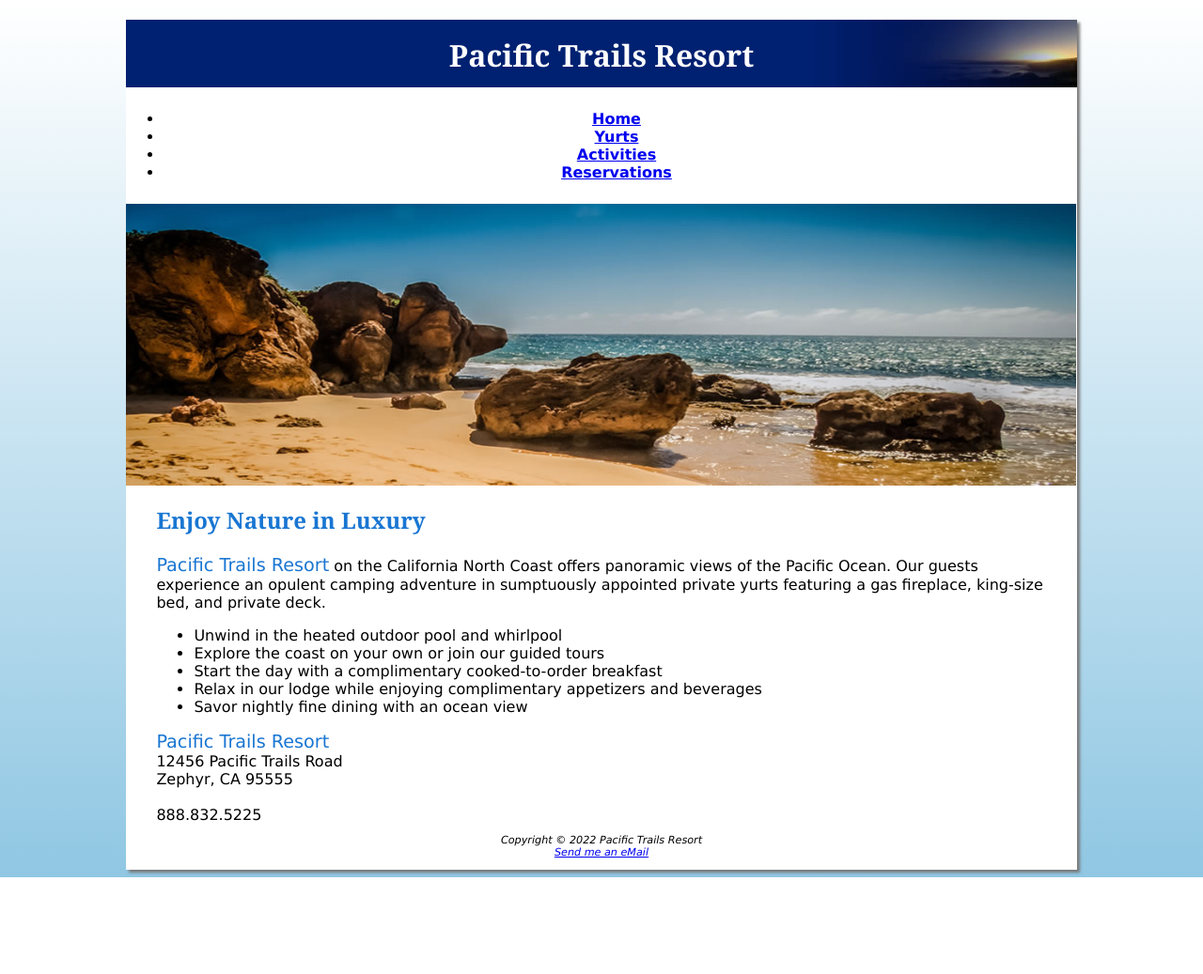
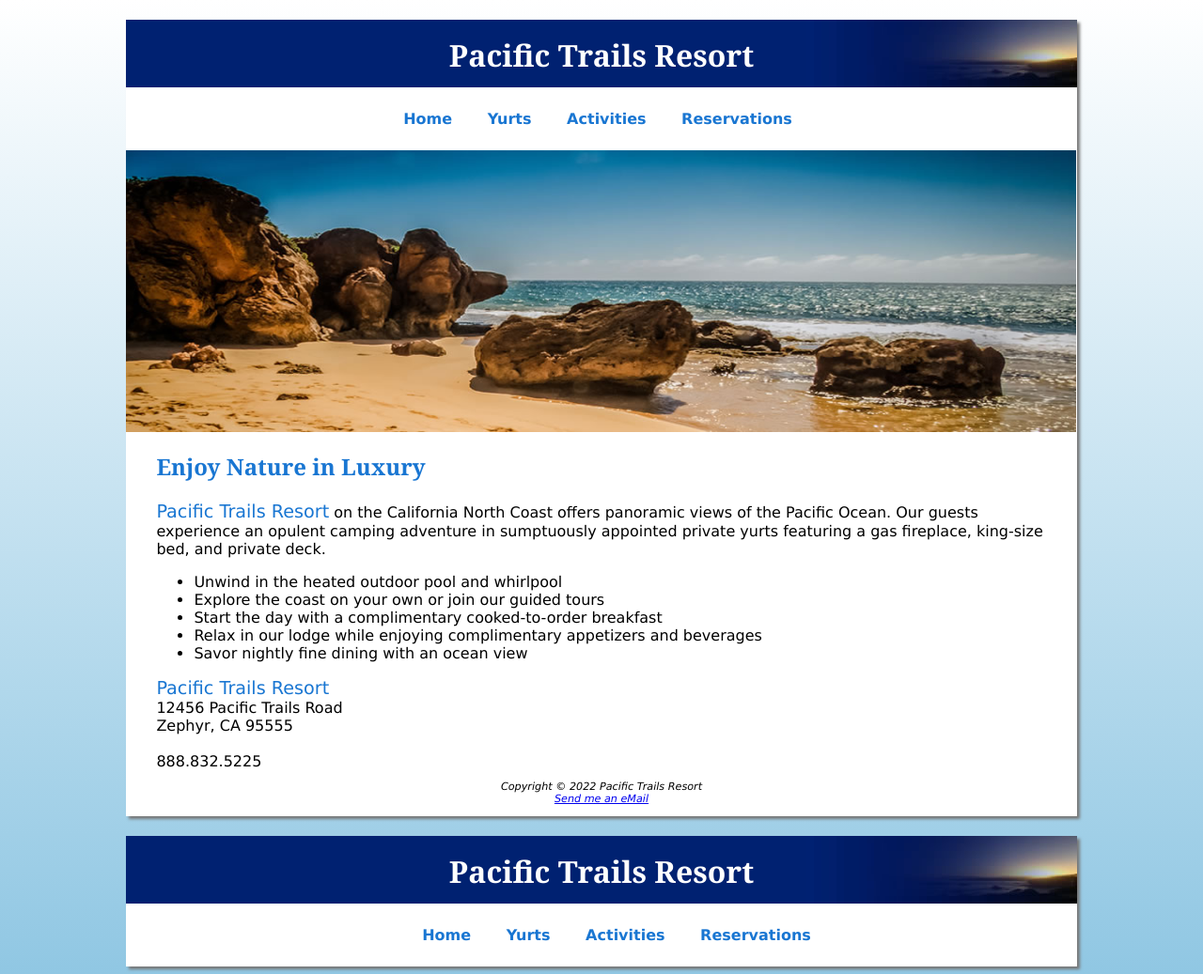
Before and after one commit to noahrose82/CIS133DA, a plain HTML site: page week7/PacificTrails/index.html in a window 1280 px wide. Shown: the whole page at 94% size. Before the commit the page ends 934 px from the top, so only its background shows below. Drawn offline with Linux system fonts and the light colour scheme.

Commit message:
wk7 coding homework

```diff
--- a/week7/PacificTrails/index.html
+++ b/week7/PacificTrails/index.html
@@ -13,7 +13,6 @@
         <header>
             <h1>Pacific Trails Resort</h1>
         </header>
-
         <nav>
             <ul>
                 <li><a href="index.html">Home</a></li>
@@ -22,9 +21,7 @@
                 <li><a href="reservations.html">Reservations</a></li>
             </ul>
         </nav>
-
         <div id="homehero"></div>
-
         <main>
             <h2>Enjoy Nature in Luxury</h2>
                 <p>
@@ -45,13 +42,34 @@
                     888.832.5225
                 </div>
         </main>
-
         <footer>
             Copyright &copy; 2022 Pacific Trails Resort <br />
             <a href="mailto:myron.freebop@crazy.com">Send me an eMail</a>
         </footer>
-
     </div>
-
+</body>
+</html><!DOCTYPE html>
+<html lang="en">
+<head>
+    <meta charset="UTF-8">
+    <meta http-equiv="X-UA-Compatible" content="IE=edge">
+    <meta name="viewport" content="width=device-width, initial-scale=1.0">
+    <title>Pacific Trails Resort</title>
+    <link rel="stylesheet" href="pacific.css" />
+</head>
+<body>
+    <div id="wrapper">
+        <header>
+            <h1>Pacific Trails Resort</h1>
+        </header>
+        <nav>
+            <ol>
+                <li><a href="index.html">Home</a></li>
+                <li><a href="yurts.html">Yurts</a></li>
+                <li><a href="activities.html">Activities</a></li>
+                <li><a href="reservations.html">Reservations</a></li>
+            </ol>
+        </nav>
+    </div>
 </body>
 </html>
--- a/week7/PacificTrails/pacific.css
+++ b/week7/PacificTrails/pacific.css
@@ -2,7 +2,6 @@ body {
     background-image: linear-gradient(to bottom, #FFFFFF, #90C7E3);
     font-family: Verdana, Arial, sans-serif;
 }
-
 header {
     background-color: #002171;
     background-image: url('images/sunset.jpg');
@@ -12,63 +11,68 @@ header {
     font-family: Georgia, serif;
     height: 72px;
 }
-
 nav {
-	font-weight: bold;
-	padding-top: .5em;
-	padding-right: .5em;
-	padding-bottom: .5em;
-	text-align: center;
+    font-weight: bold;
+    padding-top: .5em;
+    padding-right: .5em;
+    padding-bottom: .5em;
+    text-align: center;
 }
-
+nav ul {
+    list-style: none;
+    padding: 0;
+}
+nav li {
+    display: inline;
+    margin: 0 1em;
+}
+nav a {
+    text-decoration: none;
+    color: #1976D2;
+    transition: background-color 0.3s, color 0.3s;
+}
+nav a:hover {
+    background-color: #1976D2;
+    color: #FFFFFF;
+}
 main {
-    padding-left: 2em;
-    padding-right: 2em;
+    padding: 0 2em;
     display: block;
 }
-
 footer {
     font-size: .70em;
     font-style: italic;
     text-align: center;
     padding: 1em;
 }
-
 dt {
     color: #002171;
     font-weight: bold;
 }
-
 h1 {
     text-align: center;
     padding-top: .5em;
 }
-
 h2 {
     color: #1976D2;
     font-family: Georgia, serif;
 }
-
 h3 {
     font-family: Georgia, serif;
 }
-
 .resort {
     color: #1976D2;
     font-size: 1.2em;
 }
-
 #homehero {
     height: 300px;
     background-image: url('images/coast.jpg');
     background-repeat: no-repeat;
     background-size: 100% 100%;
 }
-
 #wrapper {
     background-color: #FFFFFF;
-    margin-left: auto;
-    margin-right: auto;
+    margin: 0 auto;
     width: 80%;
     min-width: 960px;
     max-width: 2048px;
```
Also changed, not shown: week7/wildflowers.html (+13 -24 lines).
